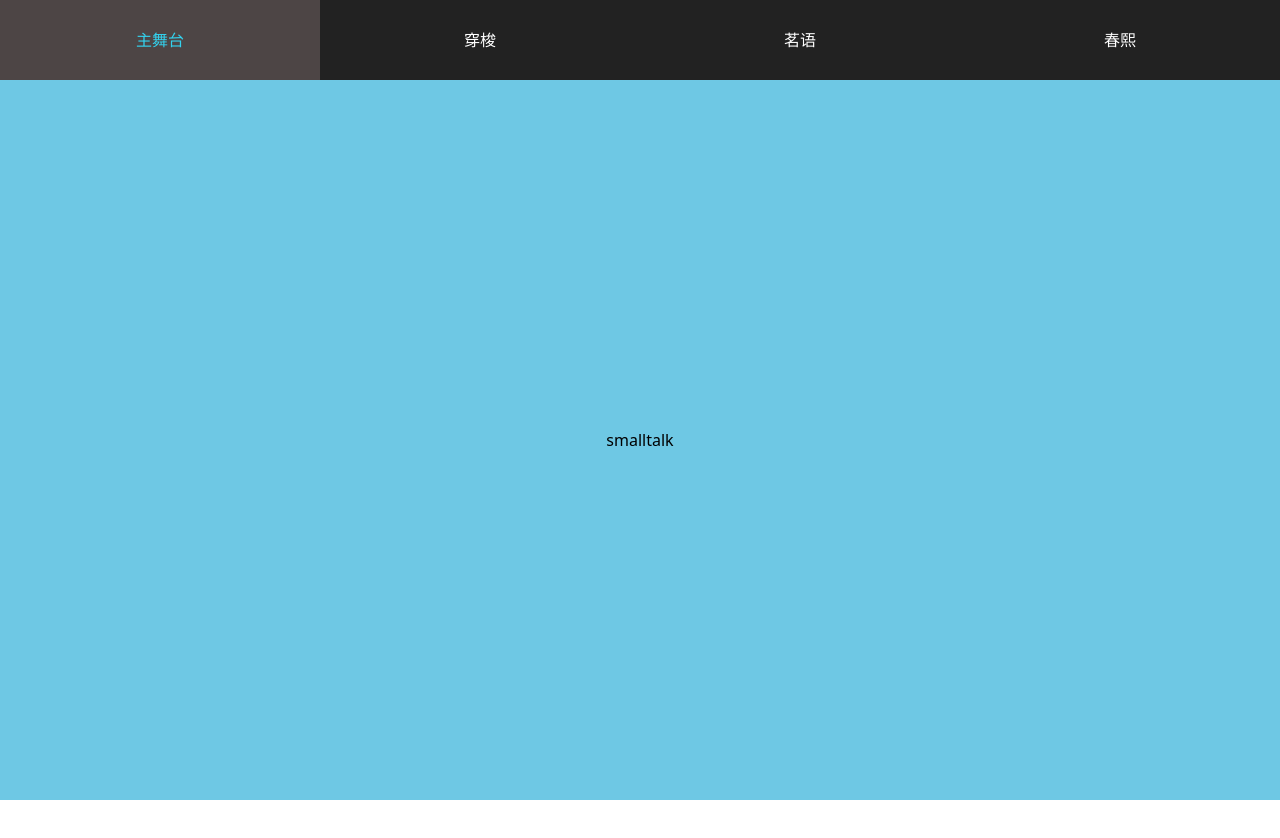
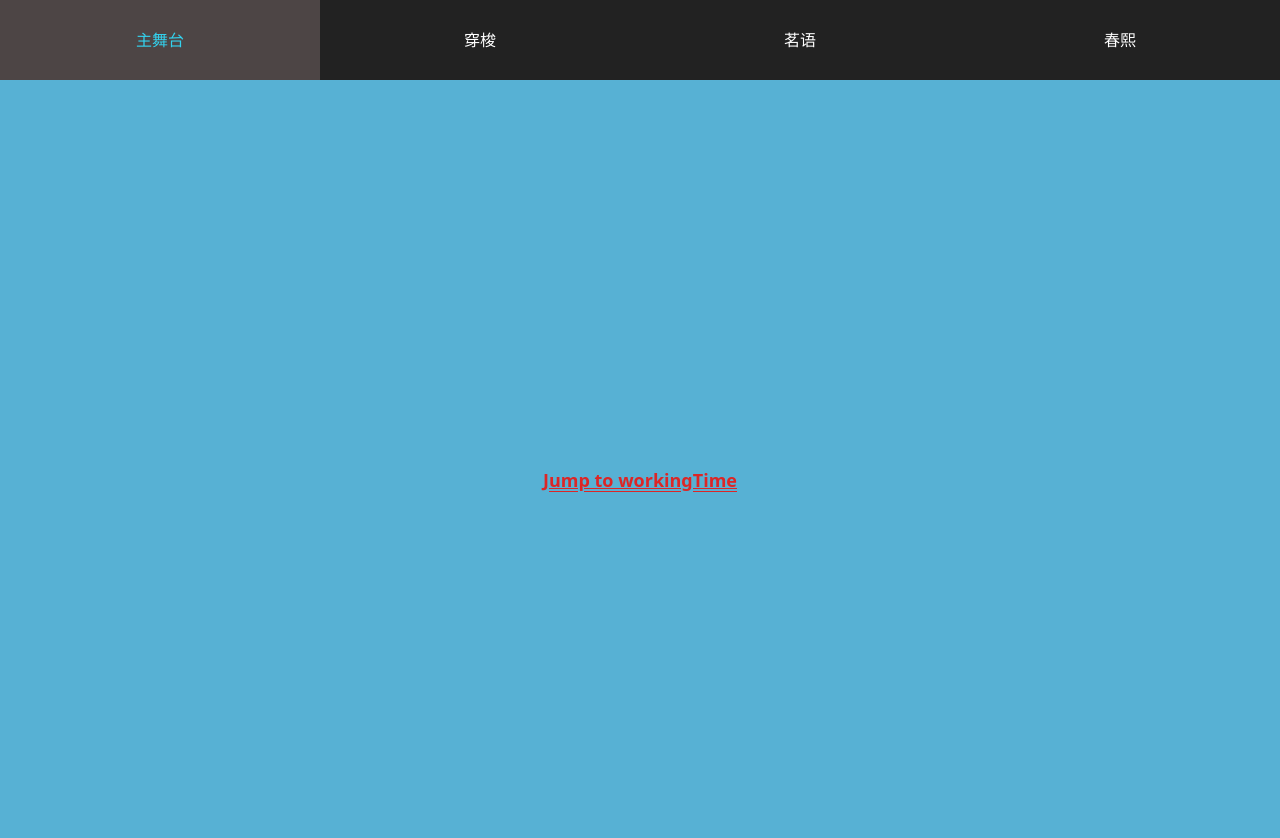
Before and after one commit to kisekiremi/timeToReact, a React (Vite) app: page /haru in a window 1280 px wide. Both pictures are taken after a click on the item "茗语". Shown: the top 838 px of the page. Before the commit the page ends 800 px from the top, so only its background shows below. Built offline with nearby package versions, Linux system fonts and the light colour scheme.

Commit message:
添加记录workingTIme

```diff
--- a/src/style/modules/smalltalk.scss
+++ b/src/style/modules/smalltalk.scss
@@ -2,5 +2,5 @@
 
 .smalltalk {
   min-height: calc(100vh - $header-height);
-  background: rgb(110, 200, 228);
+  background: rgb(87, 177, 212);
 }
--- a/src/views/smalltalk.tsx
+++ b/src/views/smalltalk.tsx
@@ -3,8 +3,10 @@ import '../style/modules/smalltalk.scss'
 
 export default function smalltalk() {
   return (
-    <div className="smalltalk flex-c">
-      <span>smalltalk</span>
+    <div className="smalltalk flex-c h-full">
+      <a href="https://docs.qq.com/sheet/DRmFSSVFoR1R3bFFU?tab=BB08J2" target="_blank" rel="noopener noreferrer">
+        <b className="text-lg text-red-600 underline decoration-double">Jump to workingTime</b>
+      </a>
     </div>
   )
 }
```
